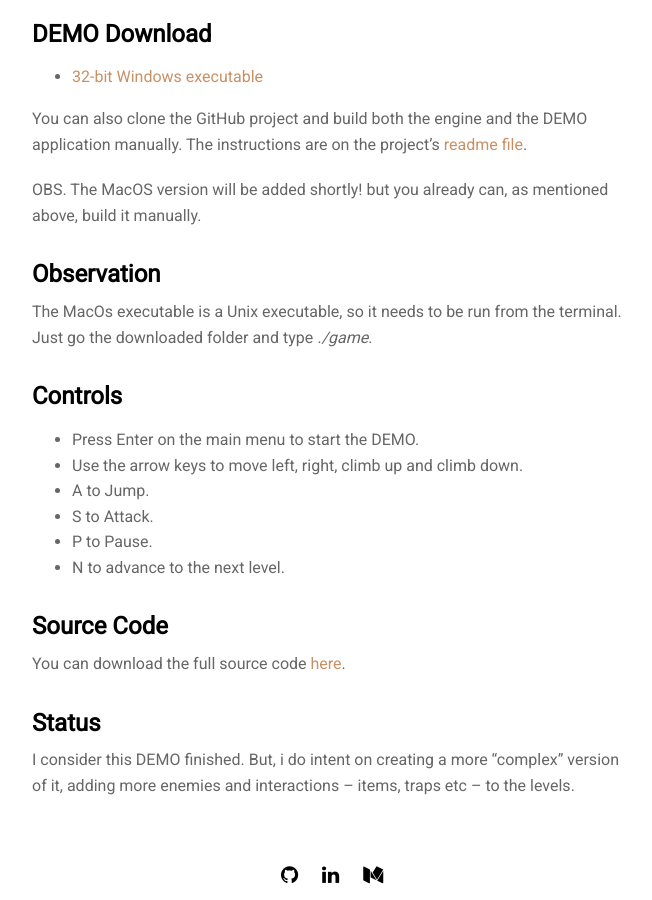
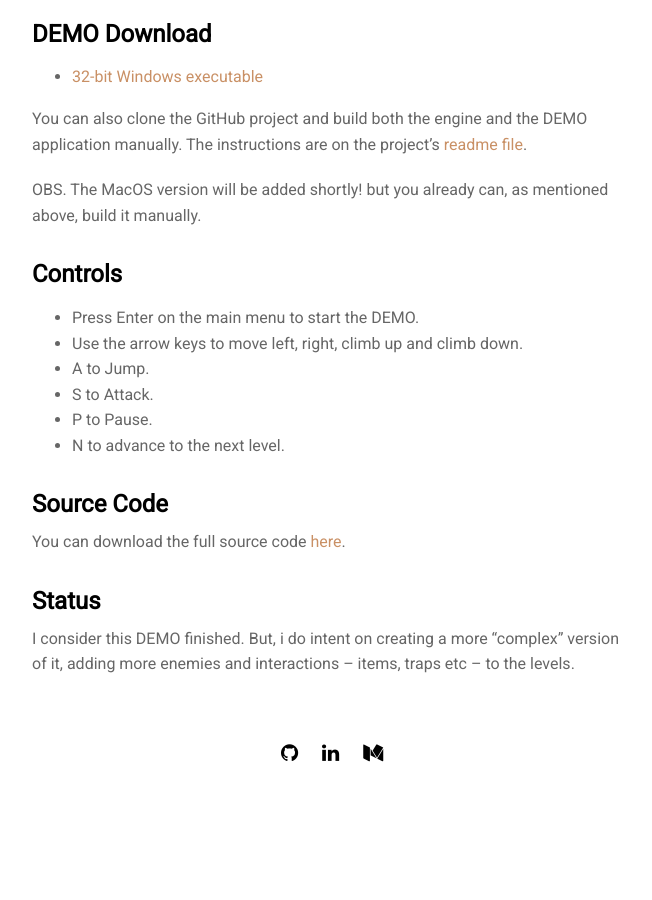
Before and after one commit to mateusgondim/mateusgondim.github.io, a Jekyll site: the page built from projects/2d_game.md, in a window 1280 px wide and 900 px high, scrolled down 1070 px. Shown: the whole window, without its empty margins (308-960 px from the left). Built offline with Jekyll 4.4.1, drawn with Linux system fonts in a browser that asks for light colours; nearby versions of some CDN libraries; grey boxes are pictures that could not be loaded.

Commit message:
Remove unnecessary observation

```diff
--- a/projects/2d_game.md
+++ b/projects/2d_game.md
@@ -26,10 +26,6 @@ It's simple but effective, displaying many of the Engine's most important featur
 
   OBS. The MacOS version will be added shortly! but you already can, as mentioned above, build it manually.
 
-#### Observation
-   The MacOs executable is a Unix executable, so it needs to be run from the terminal.
-   Just go the downloaded folder and type *./game*.
-
 #### Controls
   - Press Enter on the main menu to start the DEMO.
   - Use the arrow keys to move left, right, climb up and climb down.
```
